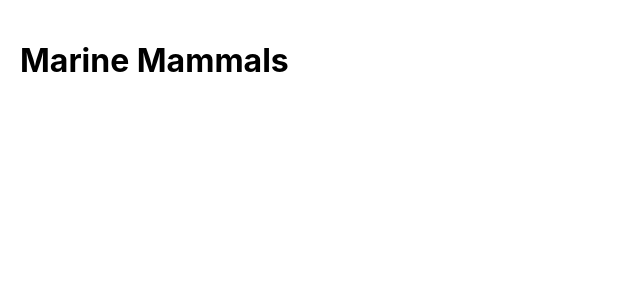
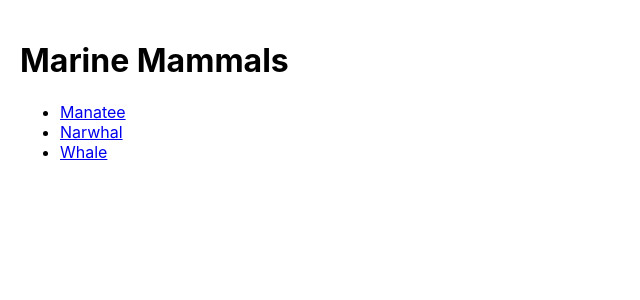
Before and after one commit to NedimRenesalis/Handle-Routing-in-React-Apps-with-React-Router, a React (Create React App) app in the folder rr/: page / in a window 1280 px wide. Shown: the top 300 px of the page, without its empty margins (0-640 px from the left). Built offline with nearby package versions, Linux system fonts and the light colour scheme.

Commit message:
create navigation for a user to move between pages

```diff
--- a/rr/src/components/App/App.js
+++ b/rr/src/components/App/App.js
@@ -10,6 +10,13 @@ function App() {
   return (
     <div className="wrapper">
       <h1>Marine Mammals</h1>
+      <nav>
+        <ul>
+          <li><a href="/manatee">Manatee</a></li>
+          <li><a href="/narwhal">Narwhal</a></li>
+          <li><a href="/whale">Whale</a></li>
+        </ul>
+      </nav>
       <BrowserRouter>
        <Switch>
          <Route path="/manatee">
```
